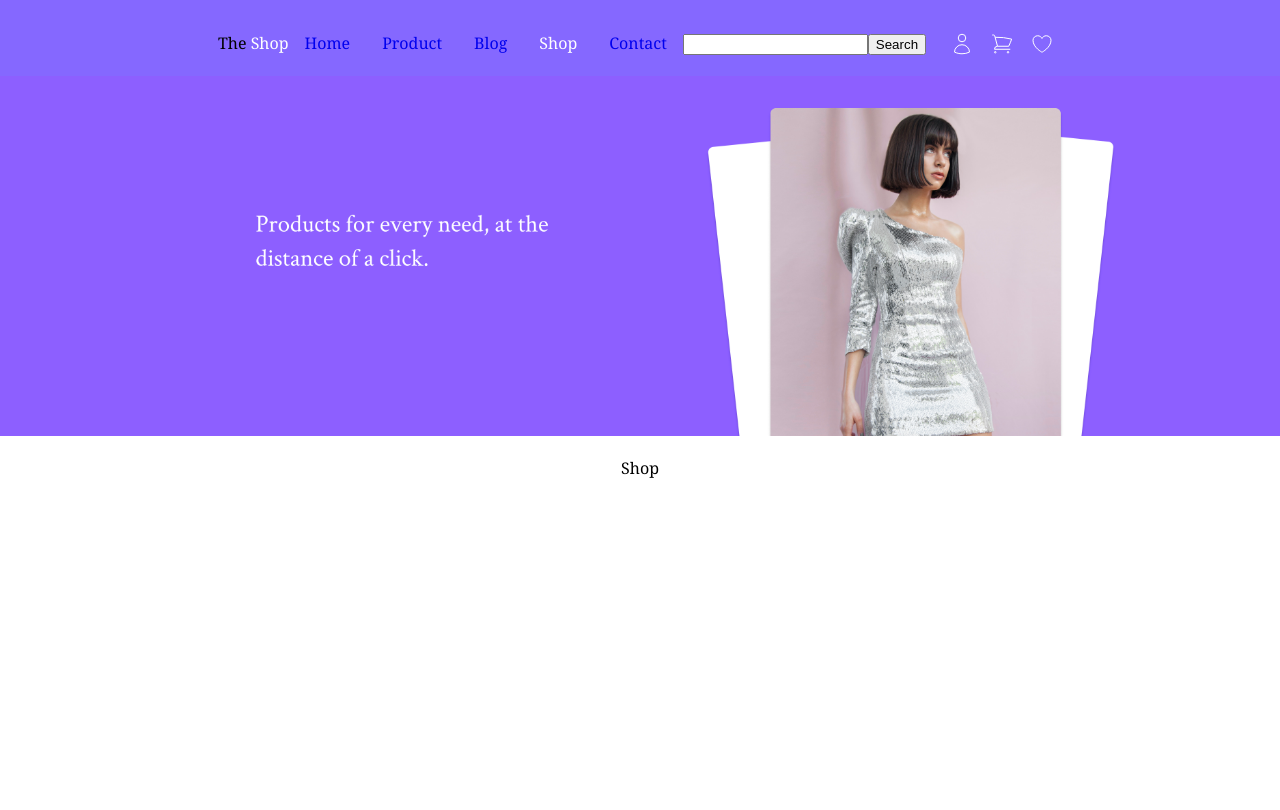
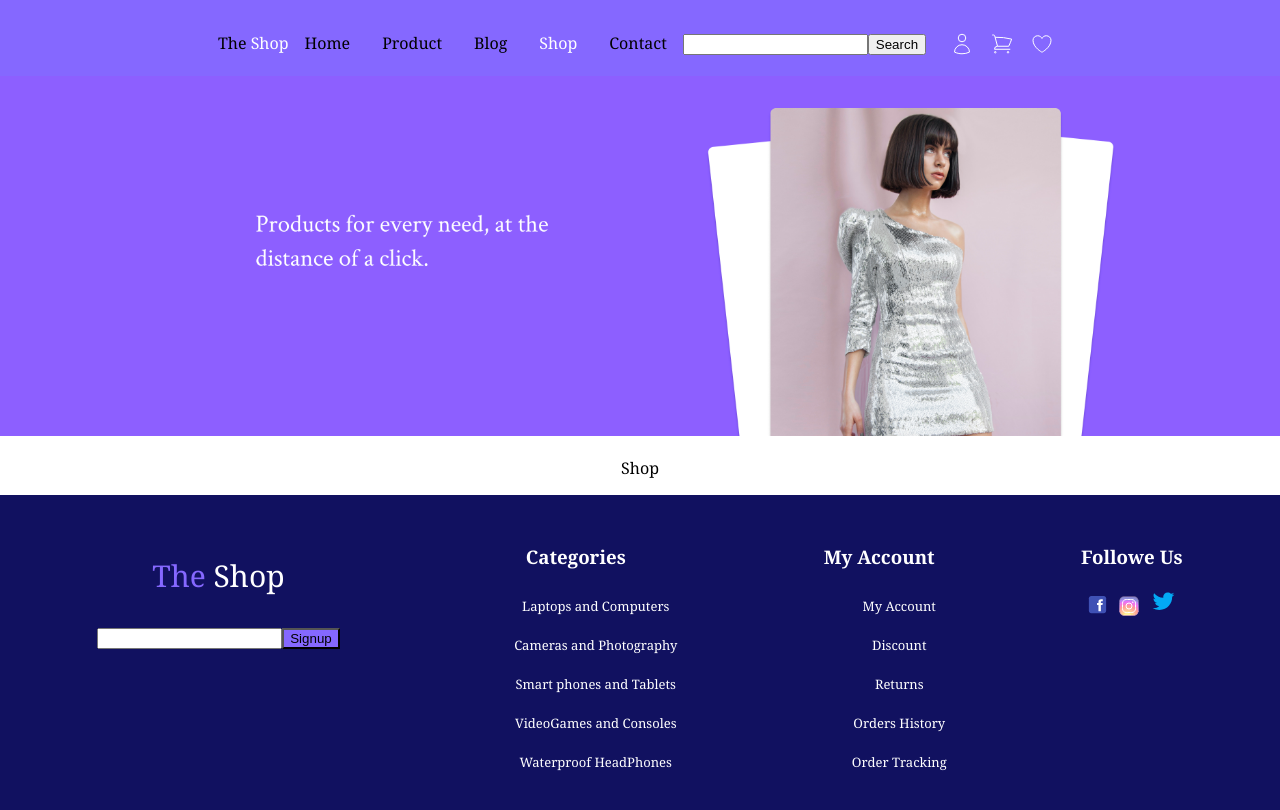
Before and after one commit to jaclynhaggerty/website, a React (Create React App) app: page /shop in a window 1280 px wide. Shown: the top 810 px of the page. Built offline with nearby package versions, Linux system fonts and the light colour scheme.

Commit message:
footer is ready

```diff
--- a/package.json
+++ b/package.json
@@ -14,6 +14,7 @@
     "react-icons": "^4.4.0",
     "react-router-dom": "^6.3.0",
     "react-scripts": "5.0.1",
+    "react-social-icons": "^5.14.0",
     "web-vitals": "^2.1.4"
   },
   "scripts": {
--- a/src/App.js
+++ b/src/App.js
@@ -1,6 +1,7 @@
 import "./App.css";
 import { Routes, Route } from "react-router-dom";
 import NavBar from "./components/Navbar";
+import Footer from "./components/footer";
 // import Home from "./pages/home";
 import Login from "./pages/Login/Login";
 import Shop from "./pages/shop";
@@ -20,7 +21,7 @@ function App() {
       <NavBar />
       <Header />
       <Routes>
-        <Route path="/login" element={<Login setUser={setUser}/>}/>
+        <Route path="/login" element={<Login setUser={setUser} />} />
         <Route path="/home" element={<ProductList />} />
         <Route path="/product" element={<Product />} />
         <Route path="/shop" element={<Shop />} />
@@ -29,6 +30,7 @@ function App() {
         <Route path="/contact" element={<Contact />} />
         <Route path="/details/:id" element={<Details />} />
       </Routes>
+      <Footer />
     </div>
   );
 }
--- /dev/null
+++ b/src/components/footer.js
@@ -0,0 +1,156 @@
+import { useState } from "react";
+
+const Footer = () => {
+  const [searchText, setSearchText] = useState("");
+  function handleChange(event) {
+    setSearchText(event.target.value);
+  }
+  function handleSubmit(event) {
+    event.preventDefault();
+    console.log("clicked");
+  }
+  return (
+    <div className="footer" style={{ padding: 30 }}>
+      <div>
+        <p style={{ fontSize: 30 }}>
+          <span>The </span>Shop
+        </p>
+        <form onSubmit={handleSubmit}>
+          <label>
+            <input type="text" onChange={handleChange} />
+          </label>
+
+          <button type="submit" value="Submit">
+            Signup
+          </button>
+        </form>
+      </div>
+      <div>
+        <h3> Categories</h3>
+        <ul>
+          <li>Laptops and Computers</li>
+          <li>Cameras and Photography</li>
+          <li>Smart phones and Tablets</li>
+          <li>VideoGames and Consoles</li>
+          <li>Waterproof HeadPhones</li>
+        </ul>
+      </div>
+      <div>
+        <h3> My Account</h3>
+        <ul>
+          <li> My Account</li>
+          <li> Discount</li>
+          <li> Returns</li>
+          <li>Orders History </li>
+          <li> Order Tracking</li>
+        </ul>
+      </div>
+      <div>
+        <h3> Followe Us</h3>
+        <svg
+          xmlns="http://www.w3.org/2000/svg"
+          x="0px"
+          y="0px"
+          width="23"
+          height="23"
+          viewBox="0 0 48 48"
+        >
+          <path
+            fill="#3F51B5"
+            d="M42,37c0,2.762-2.238,5-5,5H11c-2.761,0-5-2.238-5-5V11c0-2.762,2.239-5,5-5h26c2.762,0,5,2.238,5,5V37z"
+          ></path>
+          <path
+            fill="#FFF"
+            d="M34.368,25H31v13h-5V25h-3v-4h3v-2.41c0.002-3.508,1.459-5.59,5.592-5.59H35v4h-2.287C31.104,17,31,17.6,31,18.723V21h4L34.368,25z"
+          ></path>
+        </svg>
+        <svg
+          xmlns="http://www.w3.org/2000/svg"
+          x="px"
+          y="0px"
+          width="40"
+          height="20"
+          viewBox="0 0 40 40"
+        >
+          <path
+            fill="#8585cc"
+            d="M30.5,38.5c4.418,0,8-3.582,8-8v-21c0-4.418-3.582-8-8-8h-21c-4.418,0-8,3.582-8,8v21 c0,4.418,3.582,8,8,8H30.5z"
+          ></path>
+          <path
+            fill="#8d8dd8"
+            d="M3.4,4.331C2.217,5.726,1.5,7.528,1.5,9.5v21c0,4.418,3.582,8,8,8h21c4.418,0,8-3.582,8-8v-21 c0-0.503-0.052-0.992-0.141-1.469C32.135,4.22,24.832,2,17,2C12.229,2,7.657,2.832,3.4,4.331z"
+          ></path>
+          <path
+            fill="#bd82f4"
+            d="M1.505,9.404C1.504,9.437,1.5,9.468,1.5,9.5v21c0,4.418,3.582,8,8,8h21c4.418,0,8-3.582,8-8V12.897 C32.439,8.56,25.021,6,17,6C11.465,6,6.22,7.226,1.505,9.404z"
+          ></path>
+          <path
+            fill="#ed73f4"
+            d="M1.5,13.88V30.5c0,4.418,3.582,8,8,8h21c4.418,0,8-3.582,8-8V17.981C32.724,13.013,25.217,10,17,10 C11.394,10,6.124,11.414,1.5,13.88z"
+          ></path>
+          <path
+            fill="#f97dcd"
+            d="M17,14c-5.705,0-11.014,1.664-15.5,4.509V30.5c0,4.418,3.582,8,8,8h21c4.418,0,8-3.582,8-8v-6.935 C33.194,17.698,25.534,14,17,14z"
+          ></path>
+          <path
+            fill="#fc9c95"
+            d="M17,18c-5.861,0-11.237,2.033-15.5,5.411V30.5c0,4.418,3.582,8,8,8h21c4.418,0,8-3.582,8-8v-0.238 C34.143,22.925,26.152,18,17,18z"
+          ></path>
+          <path
+            fill="#ffac99"
+            d="M17,22c-6.145,0-11.66,2.651-15.5,6.859V30.5c0,4.418,3.582,8,8,8h21c2.465,0,4.668-1.117,6.136-2.87 C33.648,27.674,25.999,22,17,22z"
+          ></path>
+          <path
+            fill="#ffc49c"
+            d="M30.5,38.5c0.957,0,1.87-0.177,2.721-0.485C31.087,31.065,24.649,26,17,26 c-6.186,0-11.592,3.309-14.566,8.248C3.778,36.777,6.437,38.5,9.5,38.5H30.5z"
+          ></path>
+          <path
+            fill="#ffde8d"
+            d="M17,30c-5.137,0-9.573,2.984-11.684,7.309C6.535,38.06,7.964,38.5,9.5,38.5h19.683 C27.35,33.542,22.595,30,17,30z"
+          ></path>
+          <path
+            fill="#fff69f"
+            d="M17,34c-3.319,0-6.193,1.813-7.753,4.487C9.332,38.49,9.415,38.5,9.5,38.5h15.26 C23.203,35.818,20.324,34,17,34z"
+          ></path>
+          <path
+            fill="#8b75a1"
+            d="M31,2c3.86,0,7,3.14,7,7v22c0,3.86-3.14,7-7,7H9c-3.86,0-7-3.14-7-7V9c0-3.86,3.14-7,7-7H31 M31,1H9 C4.582,1,1,4.582,1,9v22c0,4.418,3.582,8,8,8h22c4.418,0,8-3.582,8-8V9C39,4.582,35.418,1,31,1L31,1z"
+          ></path>
+          <path
+            fill="#fff"
+            d="M27.5 11A1.5 1.5 0 1 0 27.5 14A1.5 1.5 0 1 0 27.5 11Z"
+          ></path>
+          <path
+            fill="none"
+            stroke="#fff"
+            stroke-miterlimit="10"
+            stroke-width="2"
+            d="M20 14A6 6 0 1 0 20 26A6 6 0 1 0 20 14Z"
+          ></path>
+          <path
+            fill="none"
+            stroke="#fff"
+            stroke-miterlimit="10"
+            stroke-width="2"
+            d="M33,14.5c0-4.142-3.358-7.5-7.5-7.5 c-2.176,0-8.824,0-11,0C10.358,7,7,10.358,7,14.5c0,2.176,0,8.824,0,11c0,4.142,3.358,7.5,7.5,7.5c2.176,0,8.824,0,11,0 c4.142,0,7.5-3.358,7.5-7.5C33,23.324,33,16.676,33,14.5z"
+          ></path>
+        </svg>
+        <svg
+          xmlns="http://www.w3.org/2000/svg"
+          x="0px"
+          y="0px"
+          width="29"
+          height="29"
+          viewBox="0 0 48 48"
+        >
+          <path
+            fill="#03A9F4"
+            d="M42,12.429c-1.323,0.586-2.746,0.977-4.247,1.162c1.526-0.906,2.7-2.351,3.251-4.058c-1.428,0.837-3.01,1.452-4.693,1.776C34.967,9.884,33.05,9,30.926,9c-4.08,0-7.387,3.278-7.387,7.32c0,0.572,0.067,1.129,0.193,1.67c-6.138-0.308-11.582-3.226-15.224-7.654c-0.64,1.082-1,2.349-1,3.686c0,2.541,1.301,4.778,3.285,6.096c-1.211-0.037-2.351-0.374-3.349-0.914c0,0.022,0,0.055,0,0.086c0,3.551,2.547,6.508,5.923,7.181c-0.617,0.169-1.269,0.263-1.941,0.263c-0.477,0-0.942-0.054-1.392-0.135c0.94,2.902,3.667,5.023,6.898,5.086c-2.528,1.96-5.712,3.134-9.174,3.134c-0.598,0-1.183-0.034-1.761-0.104C9.268,36.786,13.152,38,17.321,38c13.585,0,21.017-11.156,21.017-20.834c0-0.317-0.01-0.633-0.025-0.945C39.763,15.197,41.013,13.905,42,12.429"
+          ></path>
+        </svg>
+      </div>
+    </div>
+  );
+};
+
+export default Footer;
--- a/src/components/style.css
+++ b/src/components/style.css
@@ -14,6 +14,7 @@
 .links {
   text-decoration: none;
   padding: 4rem 1rem 0 1rem;
+  color: black;
 }
 
 body {
@@ -36,3 +37,30 @@ body {
   flex-direction: row;
   justify-content: space-between;
 }
+.footer {
+  display: flex;
+  flex-direction: row;
+  justify-content: space-around;
+  background-color: rgb(17, 17, 96);
+  color: white;
+}
+
+.footer li {
+  list-style: none;
+  font-size: small;
+  line-height: 3;
+}
+.footer span {
+  color: #8568ff;
+}
+.footer button {
+  background-color: #8568ff;
+}
+.footericon {
+  display: flex;
+  justify-content: flex-start;
+
+  width: 2rem;
+  height: 2rem;
+  padding-left: 30;
+}
```
Also changed, not shown: 1 other file (tests, documents, lock files or other folders).
